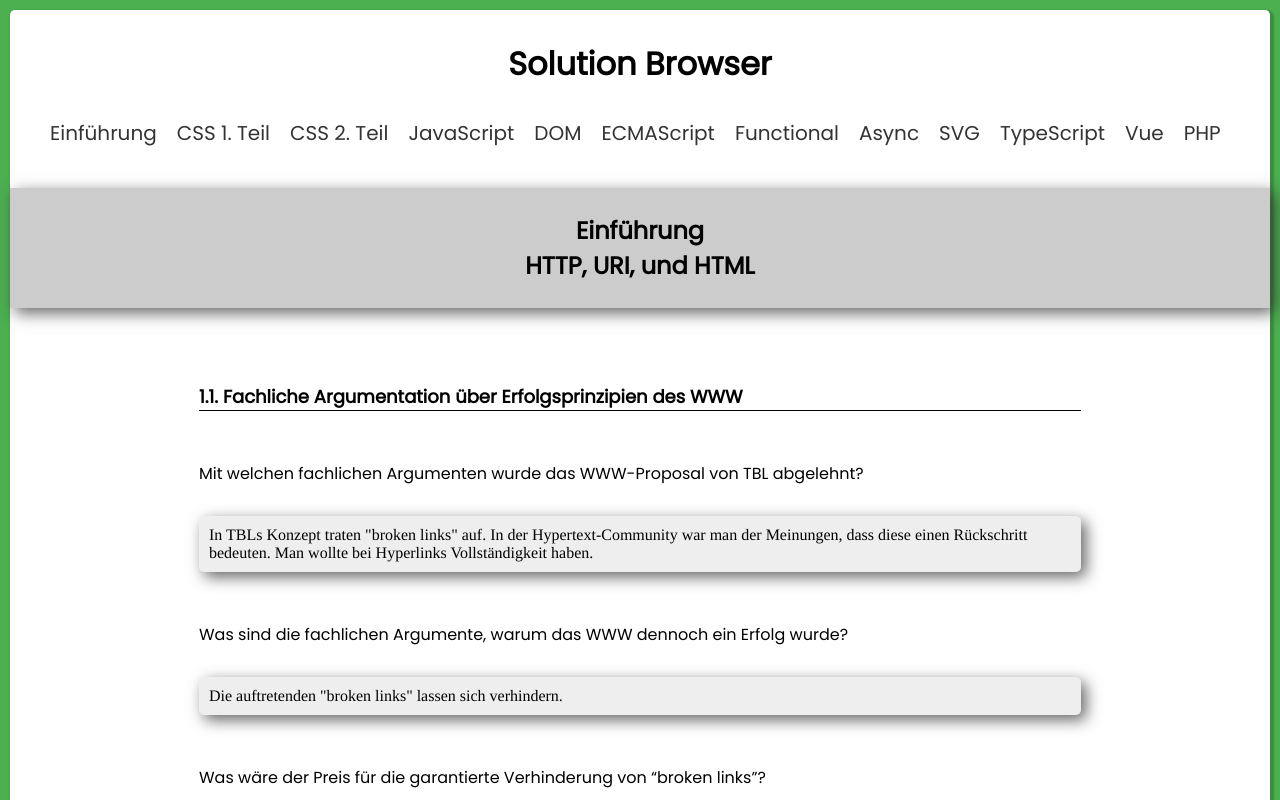
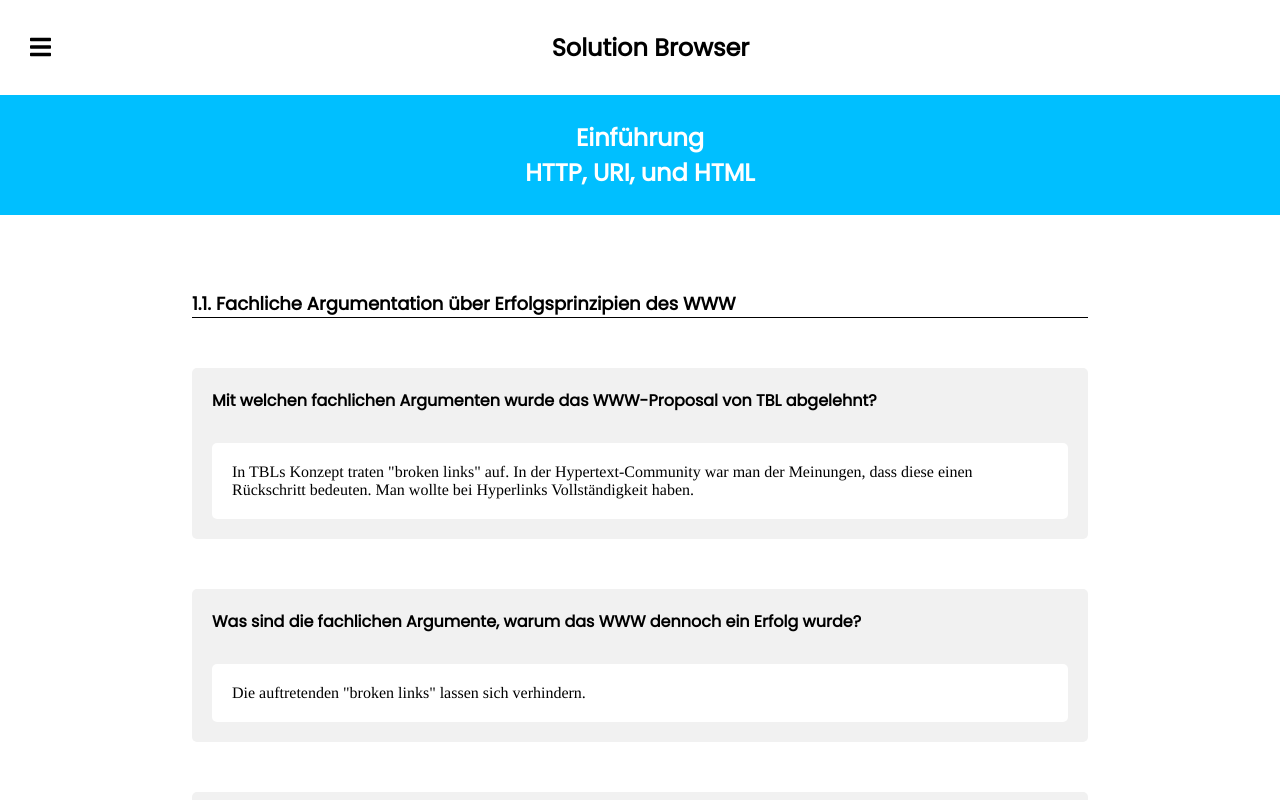
Before and after one commit to agrgic97/webengineering_homepage, a Vue app in the folder solution_browser/: page /Einfuehrung in a window 1280 px wide. Built offline with nearby package versions, Linux system fonts and the light colour scheme.

Commit message:
ui changes

```diff
--- a/solution_browser/src/App.vue
+++ b/solution_browser/src/App.vue
@@ -4,6 +4,7 @@
     <div class="content" :class="showNav ? 'open' : ''">
       <Header :mobile="isMobile()" :navList="navList" :showNav="showNav" @slide-content="slideContent()"></Header>
       <router-view class="view"></router-view>
+      <ToTheTop v-show="scrollY > 300" @to-top="toTop"></ToTheTop>
     </div>
   </div>
 </template>
@@ -11,16 +12,19 @@
 <script>
   import Header from "./components/Header.vue";
   import MobileNavigation from "./components/MobileNavigation.vue";
+  import ToTheTop from "./components/ToTheTop.vue";
 
   export default {
     name: 'App',
     components: {
       Header,
       MobileNavigation,
+      ToTheTop
     },
     data() {
       return {
-        screenWidth: window.innerWidth,
+        screenWidth: 0,
+        widthTimer: 0,
         showNav: false,
         navList: [
           { text: 'Einführung', path: '/Einfuehrung', id: 1 },
@@ -36,7 +40,9 @@
           { text: 'Vue', path: '/Vue', id: 11 },
           { text: 'PHP', path: '/PHP', id: 12 },
           { text: 'Security', path: '/Security', id: 13 }
-        ]
+        ],
+        scrollTimer: 0,
+        scrollY: 0
       }
     },
     methods: {
@@ -48,10 +54,34 @@
       },
       slideContent() {
         this.showNav = !this.showNav
+      },
+      handleResize() {
+        if(this.widthTimer) return
+        this.widthTimer = setTimeout(() => {
+          this.screenWidth = window.innerWidth
+          clearTimeout(this.widthTimer)
+          this.widthTimer = 0
+        }, 100)
+      },
+      handleScroll() {
+        if(this.scrollTimer) return
+        this.scrollTimer = setTimeout(() => {
+          this.scrollY = document.body.scrollTop
+          clearTimeout(this.scrollTimer)
+          this.scrollTimer = 0
+        }, 100)
+
+      },
+      toTop() {
+        document.body.scrollTo({
+          top: 0,
+          behavior: 'smooth'
+        })
       }
     },
     mounted() {
-      window.onresize = () => { this.screenWidth = window.innerWidth }
+      window.addEventListener('resize', this.handleResize)
+      document.body.addEventListener('scroll', this.handleScroll)
     }
 
   }
@@ -71,7 +101,7 @@
   }
 
   body {
-    background-color: #4CAF50;
+    background-color: deepskyblue;
     font-family: 'Poppins', sans-serif;
     font-size: 1rem;
     overflow-x: hidden;
@@ -80,7 +110,6 @@
   }
 
   .app {
-    padding: 10px;
     min-height: calc(100vh - 20px);
     width: 100%;
     position: relative;
@@ -90,7 +119,6 @@
     background-color: white;
     min-height: calc(100vh - 20px);
     width: 100%;
-    border-radius: 5px;
     box-shadow: 2px 2px 2px 2px rgba(0,0,0,0.2);
     position: relative;
     transition: 0.75s ease-out;
@@ -113,13 +141,11 @@
     /* Track */
     ::-webkit-scrollbar-track {
       background: #f1f1f1;
-      border-radius: 10px;
     }
 
     /* Handle */
     ::-webkit-scrollbar-thumb {
       background: #888;
-      border-radius: 10px;
     }
 
     /* Handle on hover */
--- a/solution_browser/src/components/DesktopNavigation.vue
+++ b/solution_browser/src/components/DesktopNavigation.vue
@@ -30,7 +30,8 @@ export default {
 
   .link {
     text-decoration: none;
-    color: #333333;
+    color: cornflowerblue;
+    font-weight: bold;
   }
 
   .navItem .link {
@@ -40,7 +41,7 @@ export default {
   .navItem .link:hover, .navItem .link:active {
     transform: scale(1.05);
     font-weight: bold;
-    color: #528545;
+    color: cornflowerblue;
   }
 
 </style>
--- a/solution_browser/src/components/Exercise.vue
+++ b/solution_browser/src/components/Exercise.vue
@@ -2,8 +2,8 @@
   <div class="container">
     <div class="title"> {{ data.title }} </div>
     <div class="exercises" v-for="item in data.exercises">
-      <div class="subtitle">{{ item.title }}
-        <br>
+      <div class="subtitle">
+        <div class="task">{{ item.title }}</div>
         <code-highlight :language="item.snipped_language" class="code" v-if="item.code_snipped">
           <pre>
             {{ item.snipped }}
@@ -11,8 +11,8 @@
         </code-highlight>
         <a v-if="item.video" :href="item.video_link">Zum Video</a>
         <a v-if="item.html_page" :href="item.page_link">Zur Seite</a>
+        <img v-if="item.image" :src="item.path">
       </div>
-      <img v-if="item.image" :src="item.path">
       <div class="solution" v-if="!item.code">{{ item.solution }}</div>
       <code-highlight :language="item.language" class="code" v-if="item.code">
         <pre>
@@ -25,10 +25,8 @@
 
 <script>
 import CodeHighlight from 'vue-code-highlight/src/CodeHighlight.vue';
-import 'vue-code-highlight/themes/window.css'
-import 'vue-code-highlight/themes/prism-tomorrow.css';
-
-
+import 'vue-code-highlight/themes/window.css';
+import 'vue-code-highlight/themes/prism.css';
 
 export default {
   name: "Exercise",
@@ -53,8 +51,10 @@ export default {
 
   .exercises {
     margin: 50px 0;
+    background-color: #f1f1f1;
+    border-radius: 5px;
+    padding: 20px;
   }
-
 
   .title {
     font-size: 1.125rem;
@@ -66,14 +66,18 @@ export default {
   .subtitle {
     white-space: pre-line;
     margin-bottom: 30px;
+    font-weight: bold;
+  }
+
+  .task {
+    margin-bottom: 20px;
   }
 
   .solution {
     border-radius: 5px;
-    box-shadow: 5px 5px 15px 0px rgba(50, 50, 50, 0.75);
-    padding: 10px;
+    padding: 20px;
+    background-color: white;
     font-family: 'Tinos', serif;
-    background-color: #eee;
     white-space: pre-line;
     /* https://stackoverflow.com/questions/3058866/how-to-force-a-line-break-in-a-long-word-in-a-div */
     overflow-wrap: break-word;
@@ -91,4 +95,11 @@ export default {
   a:hover {
     text-decoration: underline cornflowerblue;
   }
+
+  @media only screen and (min-width: 600px) {
+    img {
+      max-height: 400px;
+      width: auto;
+    }
+  }
 </style>
--- a/solution_browser/src/components/Header.vue
+++ b/solution_browser/src/components/Header.vue
@@ -1,7 +1,7 @@
 <template>
   <div class="header">
     <font-awesome-icon v-if="mobile" class="icon" :icon="['fas', showNav ? 'times' : 'bars']" @click="$emit('slide-content')"></font-awesome-icon>
-    <router-link class="title" :style="mobile ? '' : 'font-size: 2rem'" to="/">Solution Browser</router-link>
+    <router-link id="top" class="title" :style="mobile ? '' : 'font-size: 2rem'" to="/">Solution Browser</router-link>
     <DesktopNavigation :navList="navList" v-if="!mobile"></DesktopNavigation>
   </div>
 </template>
@@ -27,6 +27,7 @@
   .header {
     text-align: center;
     padding: 30px;
+
   }
 
   .title {
--- a/solution_browser/src/components/MobileNavigation.vue
+++ b/solution_browser/src/components/MobileNavigation.vue
@@ -19,6 +19,7 @@ export default {
     position: absolute;
     color: white;
     margin-top: 25px;
+    padding-left: 10px;
   }
 
   .navItem{
@@ -33,7 +34,7 @@ export default {
   }
 
   .navItem:hover {
-    background-color: #528545;
+    background-color: cornflowerblue;
     border-radius: 5px;
   }
 
--- /dev/null
+++ b/solution_browser/src/components/ToTheTop.vue
@@ -0,0 +1,33 @@
+<template>
+  <div class="icon" @click="$emit('to-top')">
+    <font-awesome-icon :icon="['fas', 'angle-up']"></font-awesome-icon>
+  </div>
+</template>
+
+<script>
+export default {
+  name: "ToTheTop",
+}
+</script>
+
+<style scoped>
+
+  .icon {
+    font-size: 2rem;
+    color: cornflowerblue;
+    position: fixed;
+    bottom: 25px;
+    right: 25px;
+    border: 2px solid cornflowerblue;
+    border-radius: 5px;
+    padding: 0 12px;
+  }
+
+  @media only screen and (min-width: 600px) {
+    .icon {
+      bottom: 25px;
+      right: 50px;
+    }
+  }
+
+</style>
--- a/solution_browser/src/components/ViewHeader.vue
+++ b/solution_browser/src/components/ViewHeader.vue
@@ -24,10 +24,10 @@ export default {
     width: 100%;
     padding: 30px 0;
     height: 120px;
-    background-color: #ccc;
+    color: white;
+    background-color: deepskyblue;
     font-size: 1.5rem;
     font-weight: bold;
-    box-shadow: 5px 5px 15px 0px rgba(50, 50, 50, 0.75);
 
   }
 </style>
--- a/solution_browser/src/main.js
+++ b/solution_browser/src/main.js
@@ -9,6 +9,7 @@ import { FontAwesomeIcon } from "@fortawesome/vue-fontawesome"
 import { faBars } from "@fortawesome/free-solid-svg-icons"
 import { faTimes } from "@fortawesome/free-solid-svg-icons"
 import { faHome } from "@fortawesome/free-solid-svg-icons"
+import { faAngleUp } from "@fortawesome/free-solid-svg-icons";
 
 // https://github.com/elisiondesign/vue-code-highlight
 import VueCodeHighlight from "vue-code-highlight"
@@ -17,6 +18,7 @@ import VueCodeHighlight from "vue-code-highlight"
 library.add(faBars)
 library.add(faTimes)
 library.add(faHome)
+library.add(faAngleUp)
 
 const app = createApp(App)
 
```
